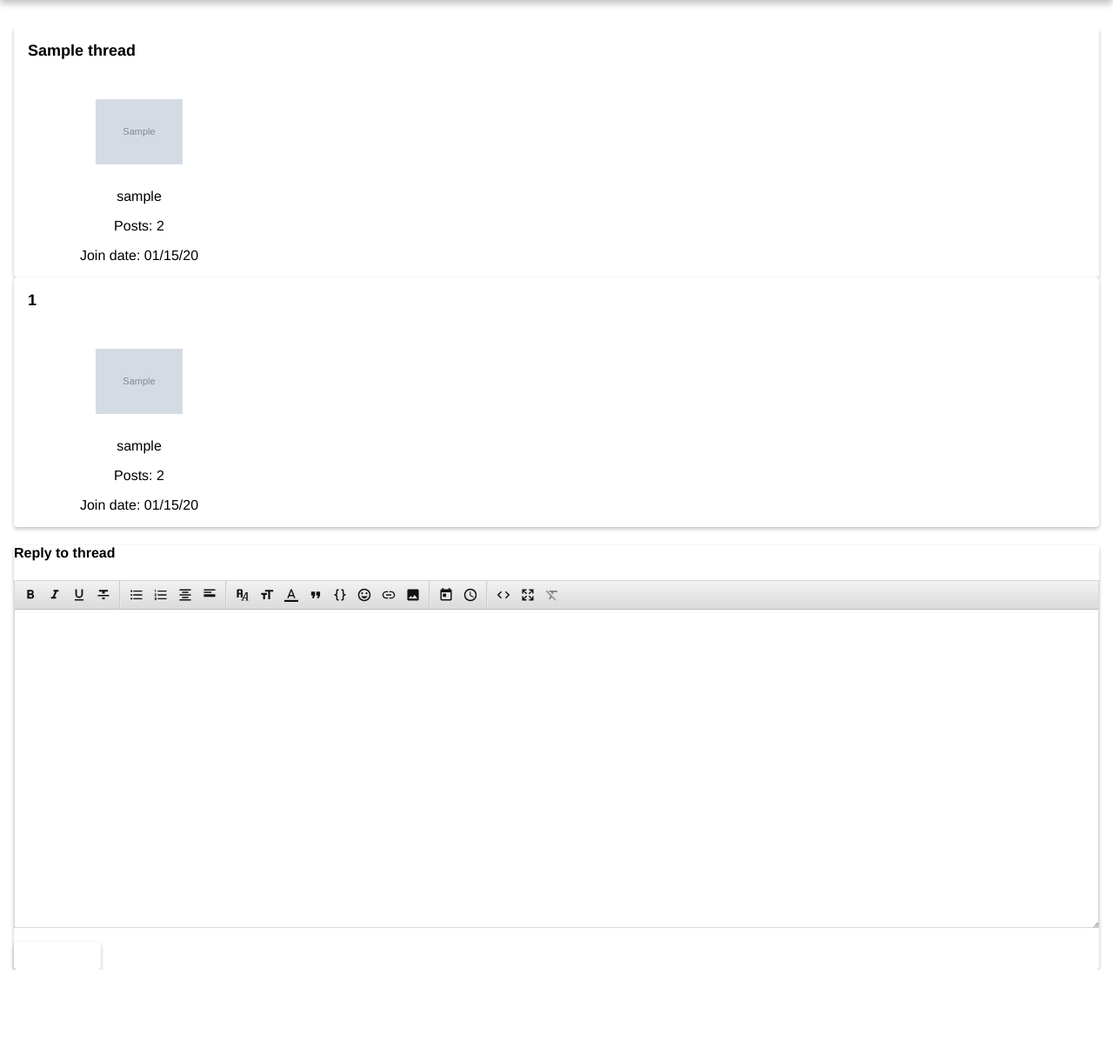
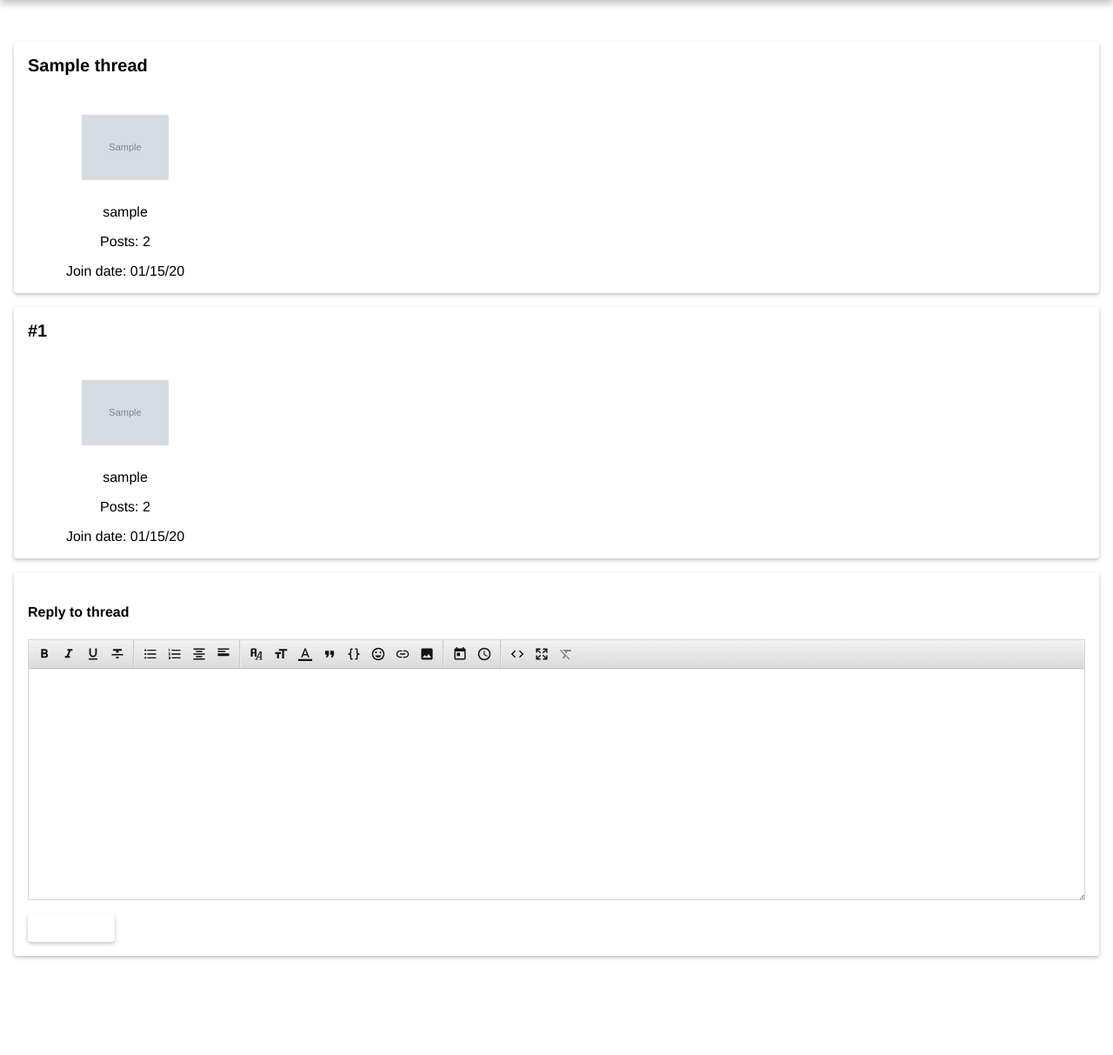
Before and after one commit to Punkweb/PunkwebBB, a Django app: page /thread/00000000-0000-0000-0000-000000000001/ in a window 1280 px wide. Shown: the part 90-1303 px from the top of the page at 87% size. Run offline with Django 4.2, Linux system fonts and the light colour scheme; a user stored in the database is signed in; tables that the repository leaves empty hold one stand-in row (values such as "Sample post"); grey boxes marked "Sample" are stand-in pictures; some libraries are stand-ins or nearby versions.

Commit message:
Some styling adjustments

```diff
--- a/punkweb_bb/static/punkweb_bb/bbcode-editor.js
+++ b/punkweb_bb/static/punkweb_bb/bbcode-editor.js
@@ -17,7 +17,7 @@ $(function () {
       style: "/static/punkweb_bb/bbcode-editor-content.css",
       toolbar:
         "bold,italic,underline,strike|bulletlist,orderedlist,center,horizontalrule|font,size,color,quote,code,emoticon,link,image|date,time|source,maximize,removeformat",
-      height: "400px",
+      height: "300px",
       width: "100%",
     });
   });
--- a/punkweb_bb/static/punkweb_bb/index.css
+++ b/punkweb_bb/static/punkweb_bb/index.css
@@ -1,5 +1,3 @@
-.index {}
-
 .index__main {
   display: flex;
   gap: 1rem;
--- a/punkweb_bb/static/punkweb_bb/punkweb_bb.css
+++ b/punkweb_bb/static/punkweb_bb/punkweb_bb.css
@@ -114,13 +114,13 @@ img {
 }
 
 .pw-table thead tr th {
-  background-color: var(--oc-gray-2);
+  background-color: var(--oc-gray-1);
+  border-bottom: 1px solid var(--oc-gray-4);
   color: var(--oc-gray-7);
-  font-size: 12px;
-  font-weight: 500;
+  font-size: 14px;
+  font-weight: bold;
   padding: 0.75rem 1rem;
   text-align: left;
-  text-transform: uppercase;
 }
 
 .pw-table tbody tr td {
@@ -238,3 +238,11 @@ img {
 .pw-card.fluid {
   width: 100%;
 }
+
+.pw-card.margin {
+  margin: 1rem 0;
+}
+
+.pw-card.padding {
+  padding: 1rem;
+}
--- a/punkweb_bb/static/punkweb_bb/thread-detail.css
+++ b/punkweb_bb/static/punkweb_bb/thread-detail.css
@@ -1,32 +1,29 @@
 .thread {
-
+  display: flex;
 }
 
 .thread__header {
   align-items: center;
+  background-color: var(--oc-gray-1);
+  border-bottom: 1px solid var(--oc-gray-4);
   display: flex;
   justify-content: space-between;
   padding: 1rem;
 }
 
 .thread__title {
-  font-size: 18px;
+  font-size: 20px;
   font-weight: bold;
-}
-
-.thread__body {
-  display: flex;
-  padding: 1rem;
 }
 
 .thread__user {
   align-items: center;
-  border-right: 2px solid var(--oc-gray-4);
+  border-right: 1px solid var(--oc-gray-4);
   display: flex;
   flex: 0 0 256px;
   flex-direction: column;
   gap: 1rem;
-  padding: 0 1rem;
+  padding: 1rem;
 }
 
 .thread__user__image {
@@ -42,17 +39,16 @@
 
 .thread__main {
   display: flex;
-  flex: 1;
   flex-direction: column;
+  width: 100%;
 }
 
 .thread__content {
   flex: 1;
-  padding: 0 1rem 1rem 1rem;
-
+  padding: 1rem;
 }
 
 .thread__signature {
-  border-top: 2px solid var(--oc-gray-4);
+  border-top: 1px solid var(--oc-gray-4);
   padding: 1rem;
 }
--- a/punkweb_bb/templates/punkweb_bb/category_detail.html
+++ b/punkweb_bb/templates/punkweb_bb/category_detail.html
@@ -6,6 +6,7 @@
 
 <h1>{{category.name}}</h1>
 
+<div class="pw-card fluid">
   <table class="pw-table">
     <thead>
       <tr>
@@ -24,5 +25,6 @@
       {% endfor %}
     </tbody>
   </table>
+</div>
 
 {% endblock %}
--- a/punkweb_bb/templates/punkweb_bb/subcategory_detail.html
+++ b/punkweb_bb/templates/punkweb_bb/subcategory_detail.html
@@ -10,6 +10,7 @@
 <a class="pw-button raised" href="{% url 'punkweb_bb:thread_create' subcategory.slug %}">Create Thread</a>
 {% endif %}
 
+<div class="pw-card fluid margin">
   <table class="pw-table">
     <thead>
       <tr>
@@ -28,5 +29,6 @@
       {% endfor %}
     </tbody>
   </table>
+</div>
 
 {% endblock %}
--- a/punkweb_bb/templates/punkweb_bb/thread_detail.html
+++ b/punkweb_bb/templates/punkweb_bb/thread_detail.html
@@ -15,16 +15,17 @@
 
 {% block content %}
 
-<div class="pw-card fluid">
-  <div class="thread">
+<div class="pw-card fluid margin">
   <div class="thread__header">
     <div class="thread__title">{{thread.title}}</div>
   </div>
-    <div class="thread__body">
+  <div class="thread">
     <div class="thread__user">
+      {% if thread.user.profile.image %}
       <div class="thread__user__image">
         <img src="{{thread.user.profile.image.url}}" alt="{{thread.user.username}}" />
       </div>
+      {% endif %}
       <div>{{thread.user.username}}</div>
       <div>Posts: {{thread.user.profile.post_count}}</div>
       <div>
@@ -35,25 +36,27 @@
       <div class="thread__content">
         {{thread.content.rendered}}
       </div>
+      {% if thread.user.profile.signature %}
       <div class="thread__signature">
         {{thread.user.profile.signature.rendered}}
       </div>
-      </div>
+      {% endif %}
     </div>
   </div>
 </div>
 
 {% for post in thread.posts.all %}
-<div class="pw-card fluid">
+<div class="pw-card fluid margin">
+  <div class="thread__header">
+    <div class="thread__title">#{{forloop.counter}}</div>
+  </div>
   <div class="thread">
-    <div class="thread__header">
-      <div class="thread__title">{{ forloop.counter }}</div>
-    </div>
-    <div class="thread__body">
     <div class="thread__user">
+      {% if post.user.profile.image %}
       <div class="thread__user__image">
         <img src="{{post.user.profile.image.url}}" alt="{{post.user.username}}" />
       </div>
+      {% endif %}
       <div>{{post.user.username}}</div>
       <div>Posts: {{post.user.profile.post_count}}</div>
       <div>
@@ -64,17 +67,18 @@
       <div class="thread__content">
         {{post.content.rendered}}
       </div>
+      {% if post.user.profile.signature %}
       <div class="thread__signature">
         {{post.user.profile.signature.rendered}}
       </div>
-      </div>
+      {% endif %}
     </div>
   </div>
 </div>
 {% endfor %}
 
 {% if request.user.is_authenticated %}
-<div class="pw-card fluid">
+<div class="pw-card fluid margin padding">
   <h4>Reply to thread</h4>
   <form action="{% url 'punkweb_bb:post_create' thread.id %}" method="post">
     {% csrf_token %}
```
Lines whose indentation alone changed are shown as unchanged.
